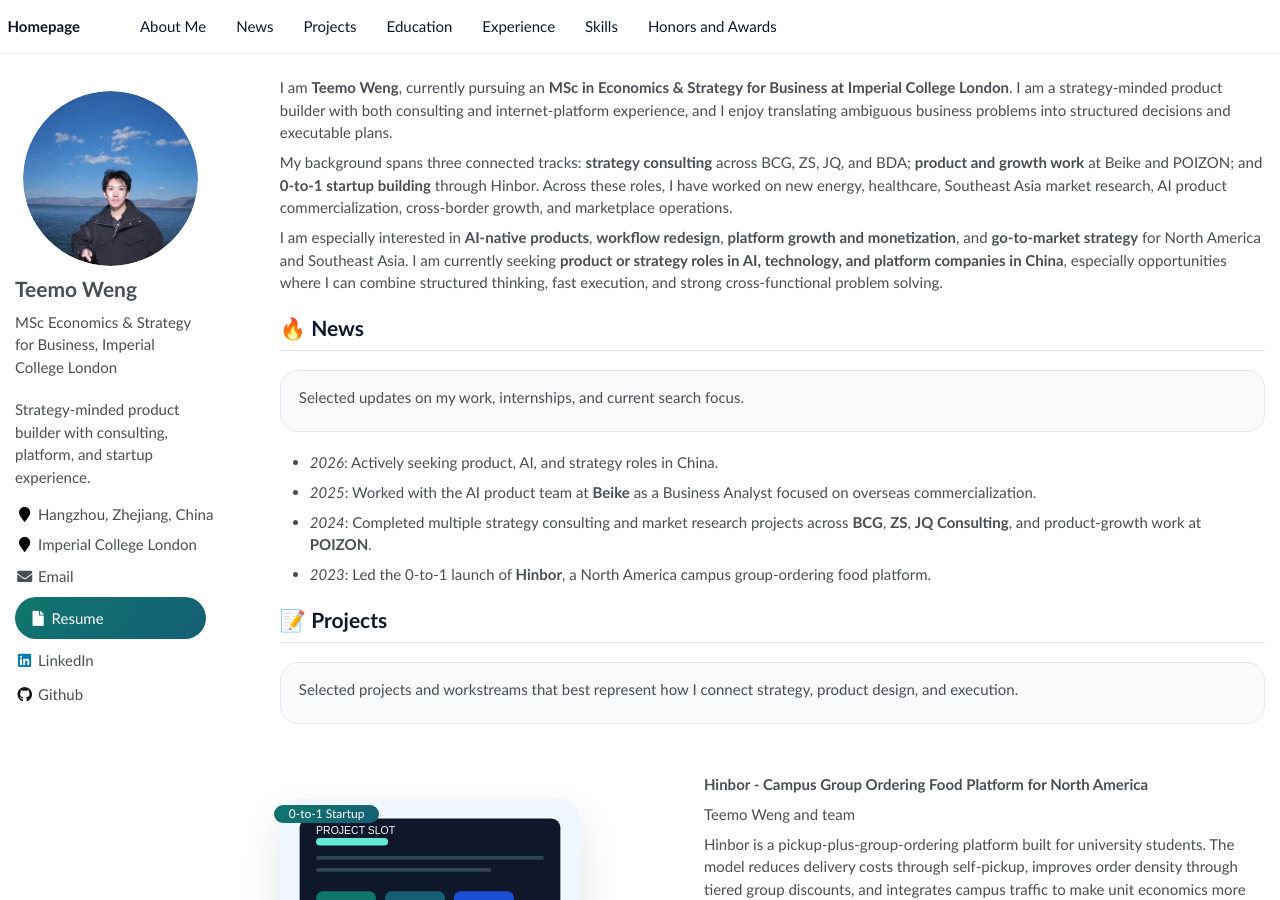
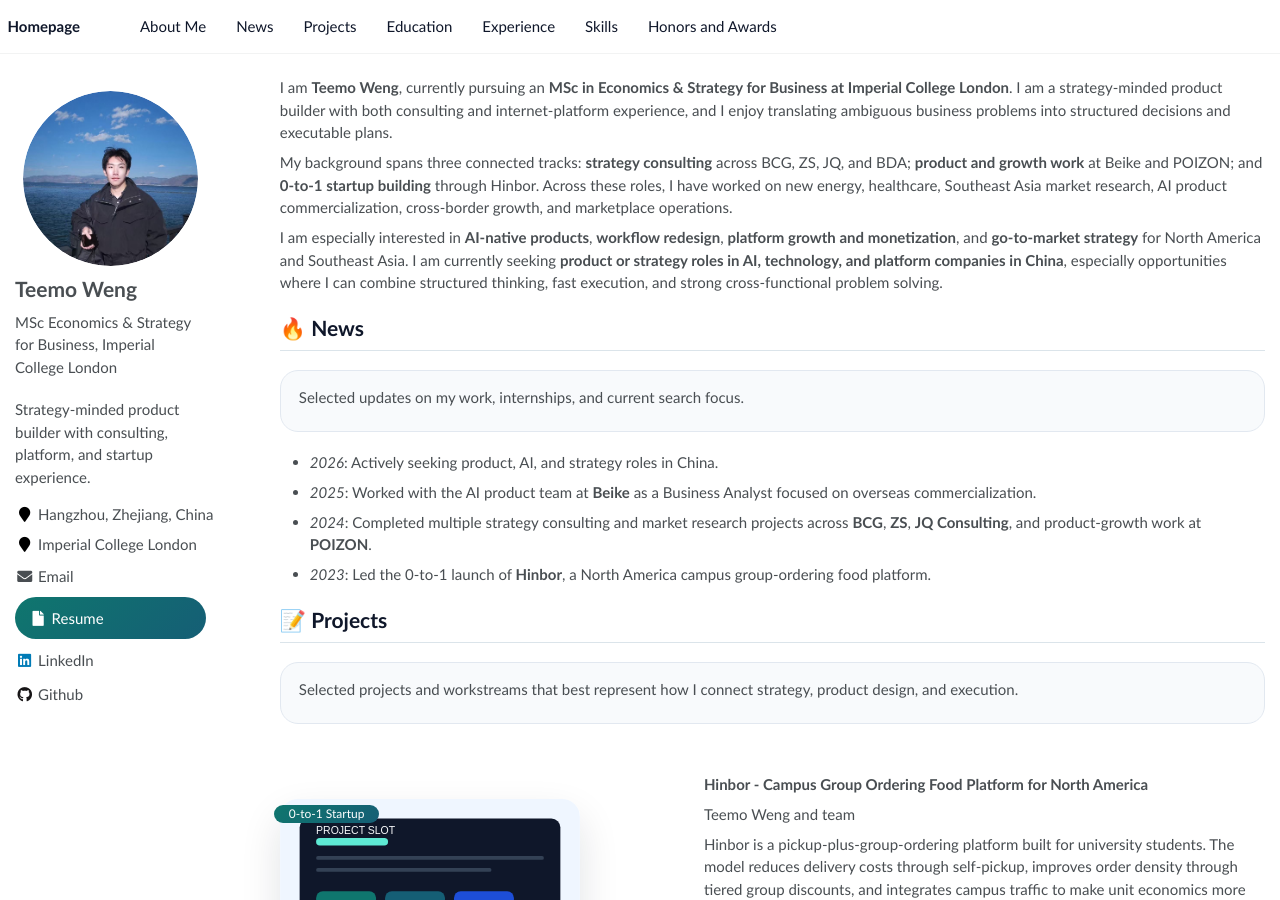
Before and after one commit to teemoweng/teemoweng.github.io, a Jekyll site: the page built from _pages/about.md, in a window 1280 px wide and 900 px high. Built offline with Jekyll 4.4.1, drawn with Linux system fonts in a browser that asks for light colours.

Commit message:
Force profile photo to render as a circle

```diff
--- a/_config.yml
+++ b/_config.yml
@@ -22,7 +22,7 @@
 # Site Author
 author:
   name             : "Teemo Weng"
-  avatar           : "images/teemo-avatar.jpg"
+  avatar           : "images/teemo-avatar-square.jpg"
   bio              : "MSc Economics & Strategy for Business, Imperial College London"
   location         : "Hangzhou, Zhejiang, China"
   employer         : "Imperial College London"
--- a/_includes/author-profile.html
+++ b/_includes/author-profile.html
@@ -4,8 +4,8 @@
 
 <div itemscope itemtype="http://schema.org/Person" class="profile_box">
 
-  <div class="author__avatar">
-    <img src="{{ author.avatar }}" class="author__avatar-img" alt="{{ author.name }}">
+  <div class="author__avatar" style="width: 175px; height: 175px; max-width: 175px; overflow: hidden; border-radius: 50%; margin: 0 auto;">
+    <img src="{{ author.avatar }}" class="author__avatar-img" alt="{{ author.name }}" style="display: block; width: 175px; height: 175px; object-fit: cover; object-position: center 24%; border-radius: 50%; margin: 0 auto;">
   </div>
 
   <div class="author__content">
```
